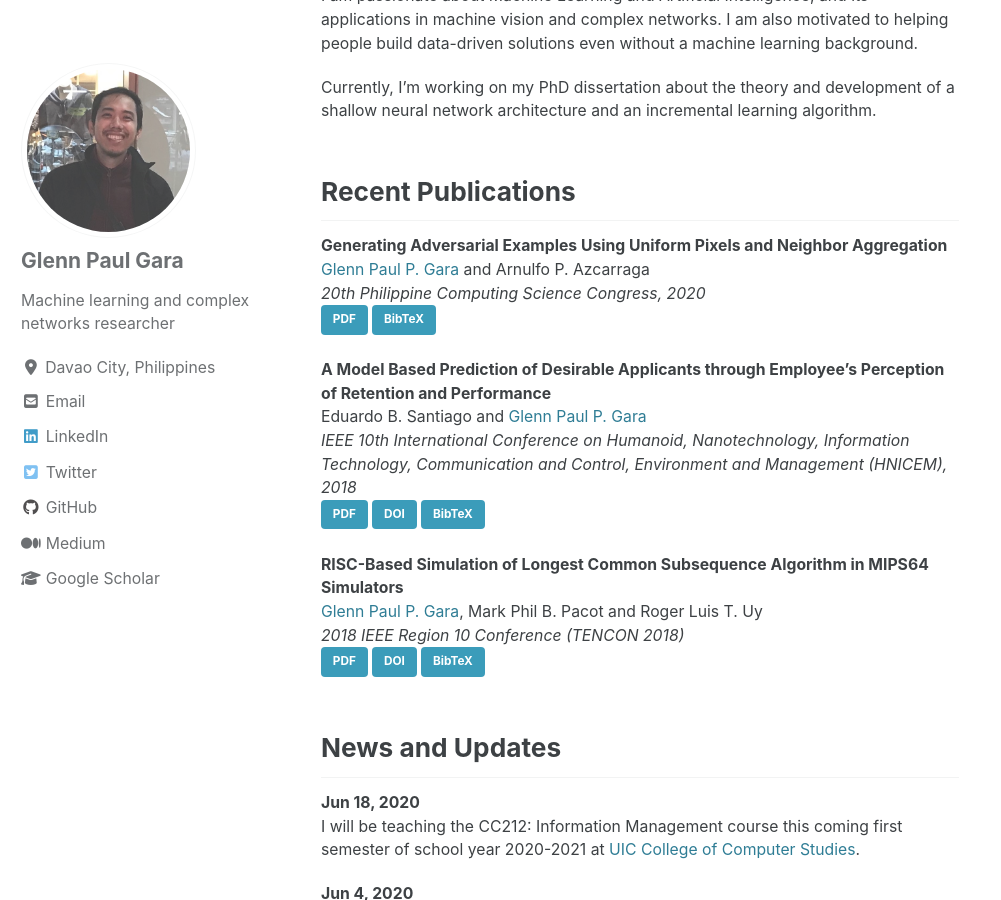
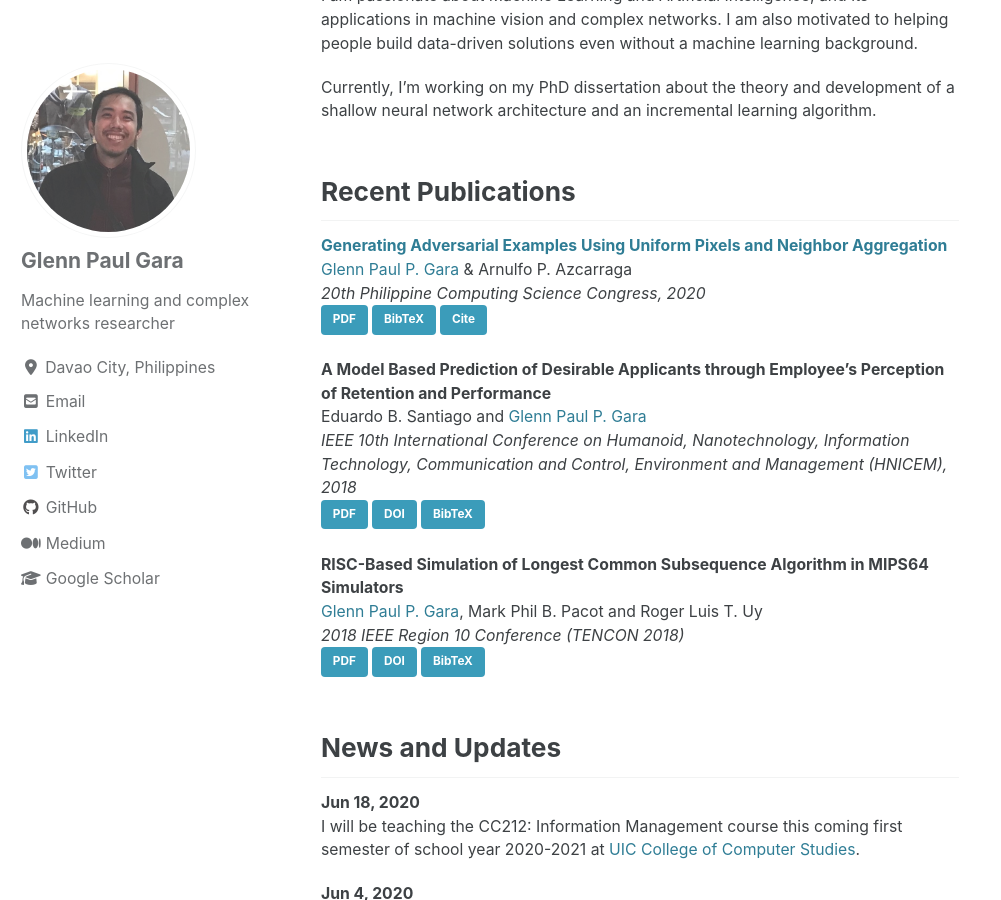
Before and after one commit to glenngara/glenngara.github.io, a Jekyll site: the page built from _pages/home.md, in a window 1280 px wide and 900 px high, scrolled down 333 px. Shown: the whole window, without its empty margins (0-1001 px from the left). Built offline with Jekyll 4.4.1, drawn with Linux system fonts in a browser that asks for light colours; cached includes are drawn as plain includes; nearby versions of some CDN libraries.

Commit message:
Edited content

```diff
--- a/_pages/home.md
+++ b/_pages/home.md
@@ -13,11 +13,12 @@ Currently, I'm working on my PhD dissertation about the theory and development o
 
 Recent Publications
 ------
-**Generating Adversarial Examples Using Uniform Pixels and Neighbor Aggregation**
-[Glenn Paul P. Gara](/) and Arnulfo P. Azcarraga
+[**Generating Adversarial Examples Using Uniform Pixels and Neighbor Aggregation**](/publications/generating-adversarial-examples/)
+[Glenn Paul P. Gara](/) & Arnulfo P. Azcarraga
 *20th Philippine Computing Science Congress, 2020*
-<a href="/assets/files/publications/gara2020_generatingadv.pdf" class="btn btn--info">PDF</a>
-<a href="#" class="btn btn--info">BibTeX</a>
+<a href="/assets/files/publications/generating-adversarial-examples/gara2020_generatingadversarial.pdf" class="btn btn--info">PDF</a>
+<a href="/publications/generating-adversarial-examples#bibtex" class="btn btn--info">BibTeX</a>
+<a href="/publications/generating-adversarial-examples#cite" class="btn btn--info">Cite</a>
 
 **A Model Based Prediction of Desirable Applicants through Employee’s Perception of Retention and Performance**
 Eduardo B. Santiago and [Glenn Paul P. Gara](/)
```
